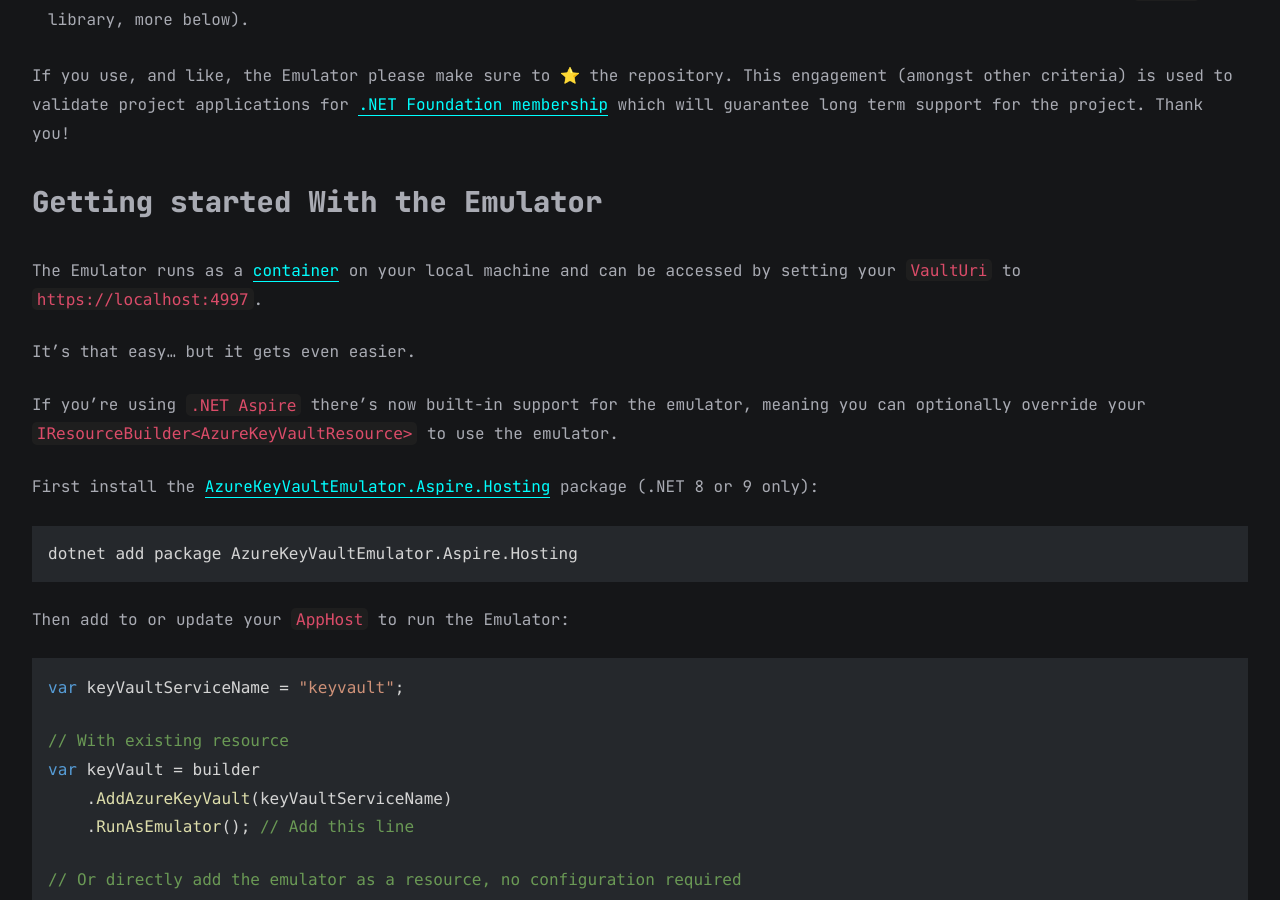
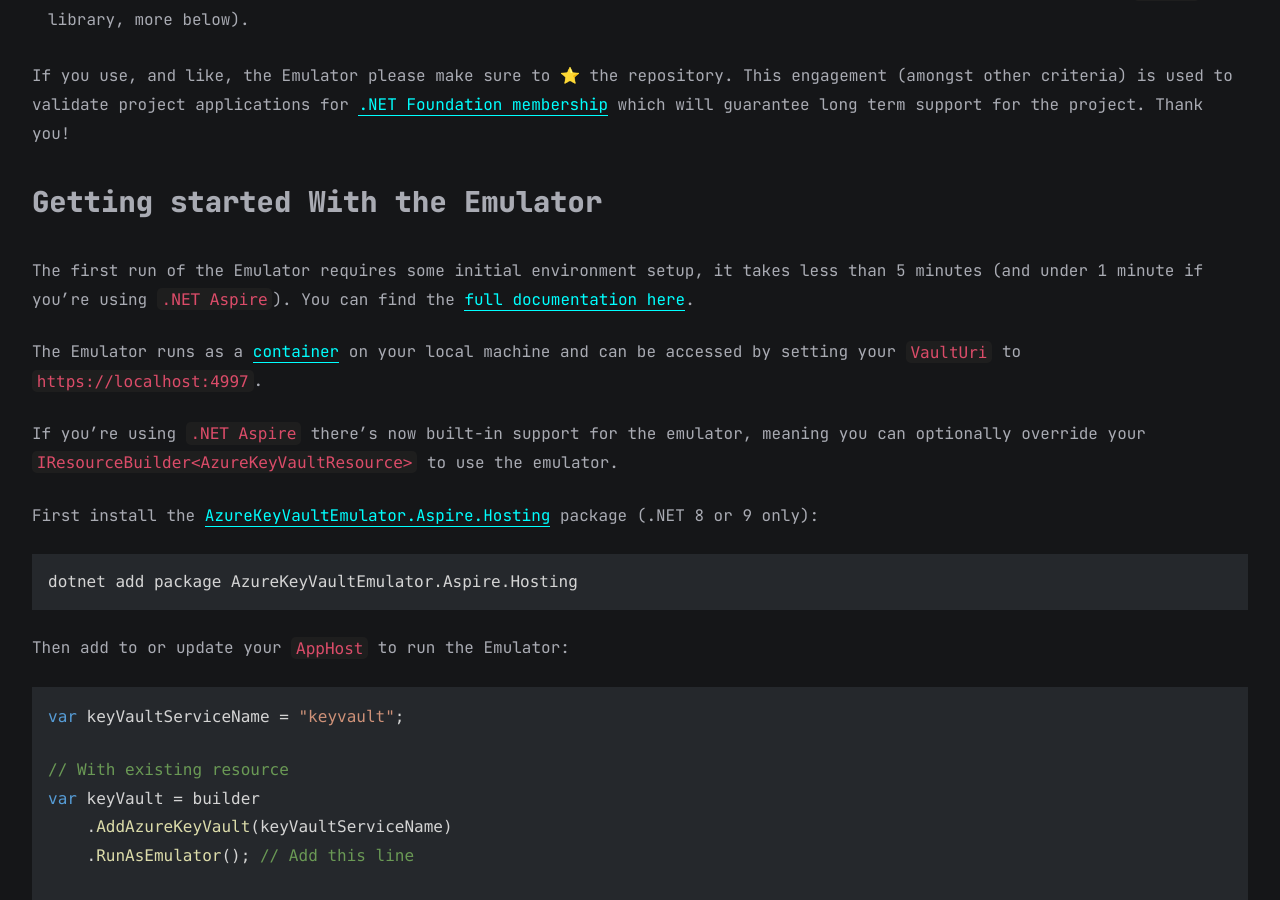
Before and after one commit to james-gould/PersonalBlog, a Jekyll site: the page built from all_collections/_posts/2025-24-04-Azure-Key-Vault-Emulator.md, in a window 1280 px wide and 900 px high, scrolled down 1128 px. Built offline with Jekyll 4.4.1, drawn with Linux system fonts in a browser that asks for light colours; nearby versions of some CDN libraries; comment, search, counter and statistics services are not loaded.

Commit message:
Added documentation link for required pre-reqs on KVE

```diff
--- a/all_collections/_posts/2025-24-04-Azure-Key-Vault-Emulator.md
+++ b/all_collections/_posts/2025-24-04-Azure-Key-Vault-Emulator.md
@@ -26,9 +26,9 @@ If you use, and like, the Emulator please make sure to ⭐ the repository. This
 
 ## Getting started With the Emulator
 
+The first run of the Emulator requires some initial environment setup, it takes less than 5 minutes (and under 1 minute if you're using `.NET Aspire`). You can find the [full documentation here](https://github.com/james-gould/azure-keyvault-emulator/blob/development/CONFIG.md).
+
 The Emulator runs as a [container](https://hub.docker.com/r/jamesgoulddev/azure-keyvault-emulator) on your local machine and can be accessed by setting your `VaultUri` to `https://localhost:4997`.
-
-It's that easy... but it gets even easier.
 
 If you're using `.NET Aspire` there's now built-in support for the emulator, meaning you can optionally override your  `IResourceBuilder<AzureKeyVaultResource>` to use the emulator.
 
```
